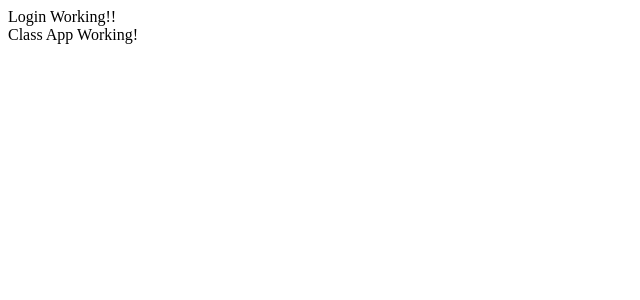
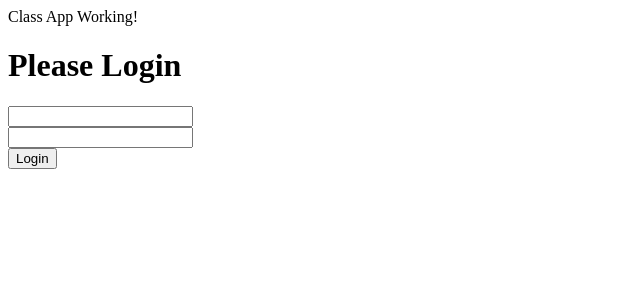
Before and after one commit to jthomas-rsi/ts_react_prac1, a React (Create React App) app: page / in a window 1280 px wide. Shown: the top 300 px of the page, without its empty margins (0-640 px from the left). Built offline with nearby package versions, Linux system fonts and the light colour scheme.

Commit message:
login form added to Login.tsx

```diff
--- a/src/components/App.tsx
+++ b/src/components/App.tsx
@@ -20,8 +20,8 @@
   render(){
     return(
       <div>
+        Class App Working!
         <Login authService={this.authservice}/>
-        Class App Working!
       </div>
     )
   }
--- a/src/components/Login.tsx
+++ b/src/components/Login.tsx
@@ -27,7 +27,14 @@
 
     render() {
       return (
-        <div> Login Working!! </div>
+        <div>
+          <h1> Please Login </h1>
+          <form>
+            <input value={ this.state.userName } type='text' ></input><br/>
+            <input value={ this.state.password }  type='password' ></input><br/>
+            <button type='submit' >Login</button>
+          </form>
+        </div>
       )
     }
   }
```
